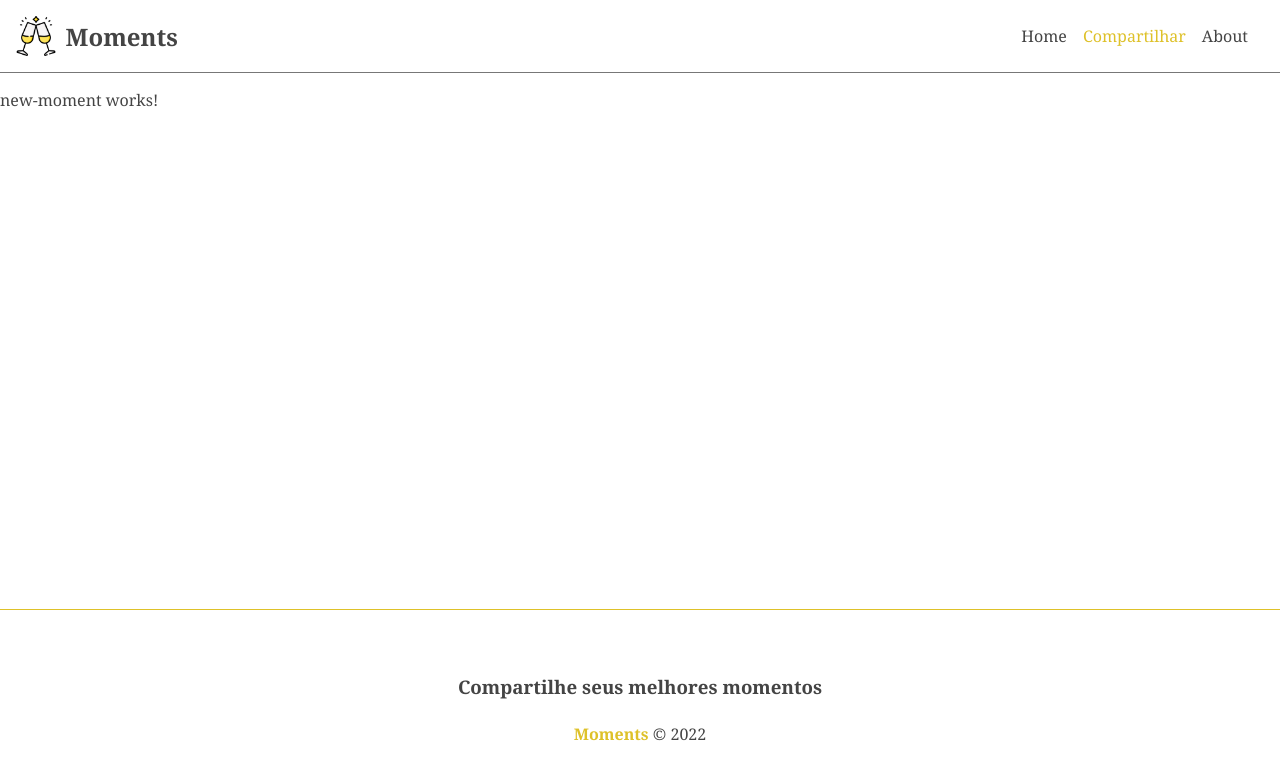
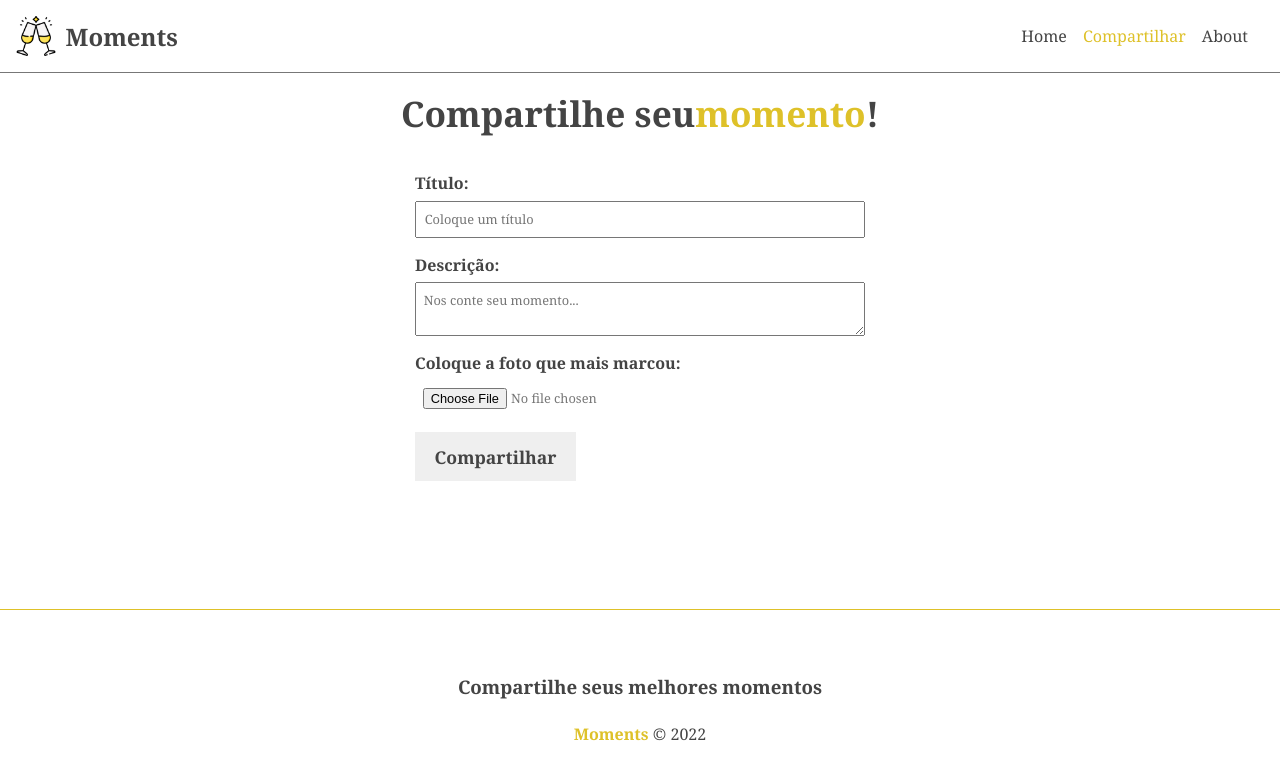
Before and after one commit to DanieruStark/moments-AngularJS, an Angular app: page /moments/new in a window 1280 px wide. Shown: the top 780 px of the page. Built offline with nearby package versions, Linux system fonts and the light colour scheme.

Commit message:
formulário foi criado e estilizado

```diff
--- a/src/app/app.module.ts
+++ b/src/app/app.module.ts
@@ -8,6 +8,7 @@ import { FooterComponent } from './components/footer/footer.component';
 import { AboutComponent } from './components/pages/about/about.component';
 import { HomeComponent } from './components/pages/home/home.component';
 import { NewMomentComponent } from './components/pages/new-moment/new-moment.component';
+import { MomentFormComponent } from './components/moment-form/moment-form.component';
 
 @NgModule({
   declarations: [
@@ -16,7 +17,8 @@ import { NewMomentComponent } from './components/pages/new-moment/new-moment.com
     FooterComponent,
     AboutComponent,
     HomeComponent,
-    NewMomentComponent
+    NewMomentComponent,
+    MomentFormComponent
   ],
   imports: [
     BrowserModule,
--- /dev/null
+++ b/src/app/components/moment-form/moment-form.component.html
@@ -0,0 +1,15 @@
+<form>
+    <div class="form-group">
+        <label for="title">Título:</label>
+        <input type="text" placeholder="Coloque um título" required />
+    </div>
+    <div class="form-group">
+        <label for="description">Descrição:</label>
+        <textarea placeholder="Nos conte seu momento..." required></textarea>
+    </div>
+    <div class="form-group">
+        <label for="image">Coloque a foto que mais marcou:</label>
+        <input type="file">
+    </div>
+    <input type="submit" value="{{ btnText }}" />
+</form>
--- /dev/null
+++ b/src/app/components/moment-form/moment-form.component.ts
@@ -0,0 +1,17 @@
+import { Component, OnInit, Input } from '@angular/core';
+
+@Component({
+  selector: 'app-moment-form',
+  templateUrl: './moment-form.component.html',
+  styleUrls: ['./moment-form.component.css']
+})
+export class MomentFormComponent implements OnInit {
+
+  @Input() btnText!: string;
+
+  constructor() { }
+
+  ngOnInit(): void {
+  }
+
+}
--- a/src/app/components/pages/new-moment/new-moment.component.css
+++ b/src/app/components/pages/new-moment/new-moment.component.css
@@ -0,0 +1,9 @@
+h2 {
+    text-align: center;
+    margin-bottom: 1em;
+    font-size: 2.2em;
+}
+
+h2 span {
+    color: #dec129;
+}
--- a/src/app/components/pages/new-moment/new-moment.component.html
+++ b/src/app/components/pages/new-moment/new-moment.component.html
@@ -1 +1,2 @@
-<p>new-moment works!</p>
+<h2>Compartilhe seu<span>momento</span>!</h2>
+<app-moment-form [btnText]="btnText"></app-moment-form>
--- a/src/app/components/pages/new-moment/new-moment.component.ts
+++ b/src/app/components/pages/new-moment/new-moment.component.ts
@@ -7,6 +7,8 @@ import { Component, OnInit } from '@angular/core';
 })
 export class NewMomentComponent implements OnInit {
 
+  btnText = "Compartilhar";
+
   constructor() { }
 
   ngOnInit(): void {
--- a/src/styles.css
+++ b/src/styles.css
@@ -16,3 +16,43 @@ a {
 a:hover {
     color: #dec129;
 }
+
+form {
+    width: 450px;
+    margin: 0 auto;
+}
+
+.form-group {
+    display: flex;
+    flex-direction: column;
+    margin-bottom: 1em;
+}
+
+.form-group label {
+    font-weight: bold;
+    font-size: .9 em;
+    margin-bottom: .4em;
+}
+
+.form-group input,
+.form-group textarea {
+    padding: .6em;
+    color: #777;
+    font-size: .8em;
+}
+
+input[type="submit"] {
+    background-color: #efefef;
+    border: 2px solid transparent;
+    padding: .6em 1em;
+    font-weight: bold;
+    font-size: 1.1em;
+    cursor: pointer;
+    transition: .4s;
+}
+
+input[type="submit"]:hover {
+    color: #dec129;
+    border-color: #dec129;
+    background-color: transparent;
+}
```
Also changed, not shown: src/app/components/moment-form/moment-form.component.css (added), 1 other file (tests, documents, lock files or other folders).
